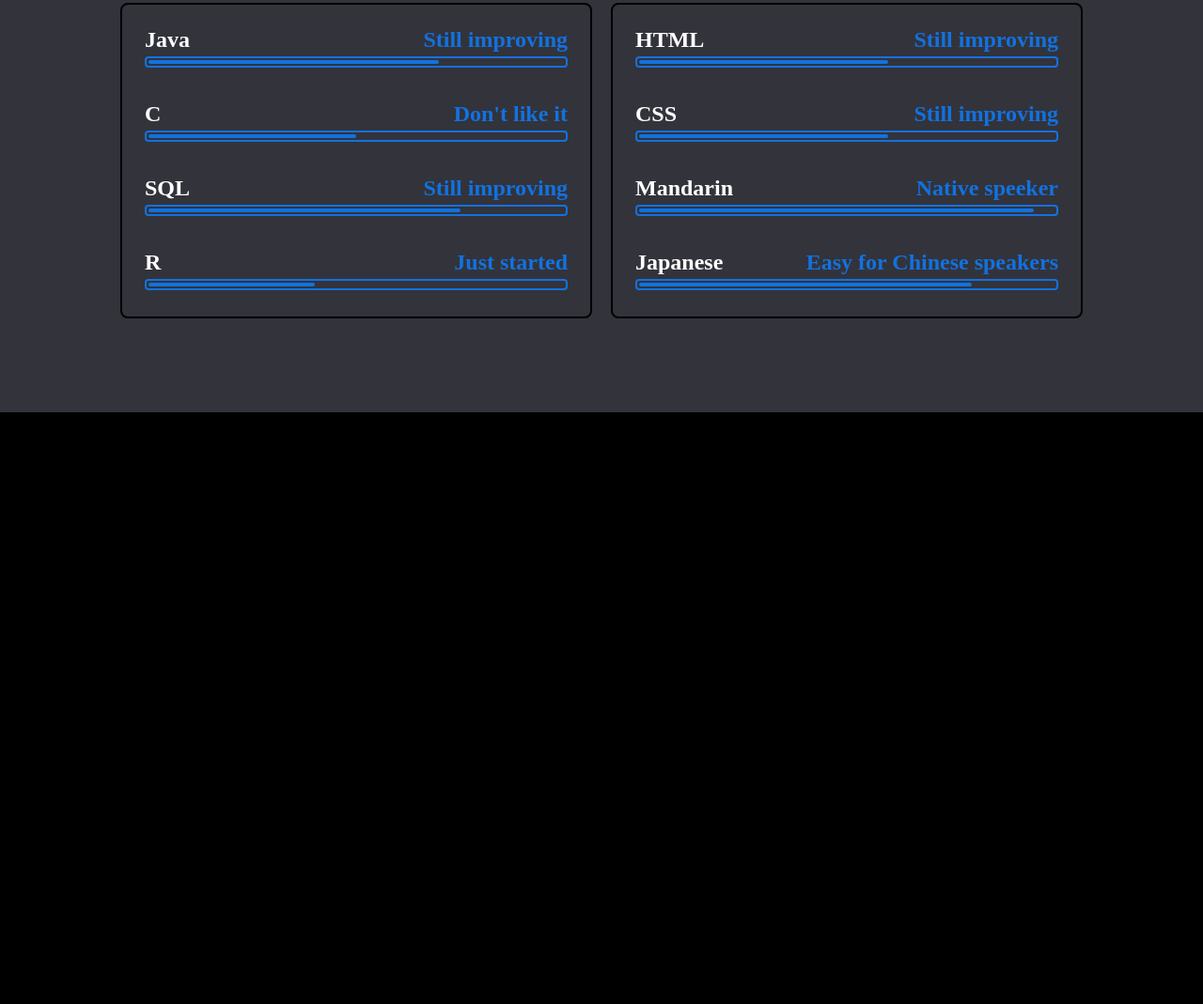
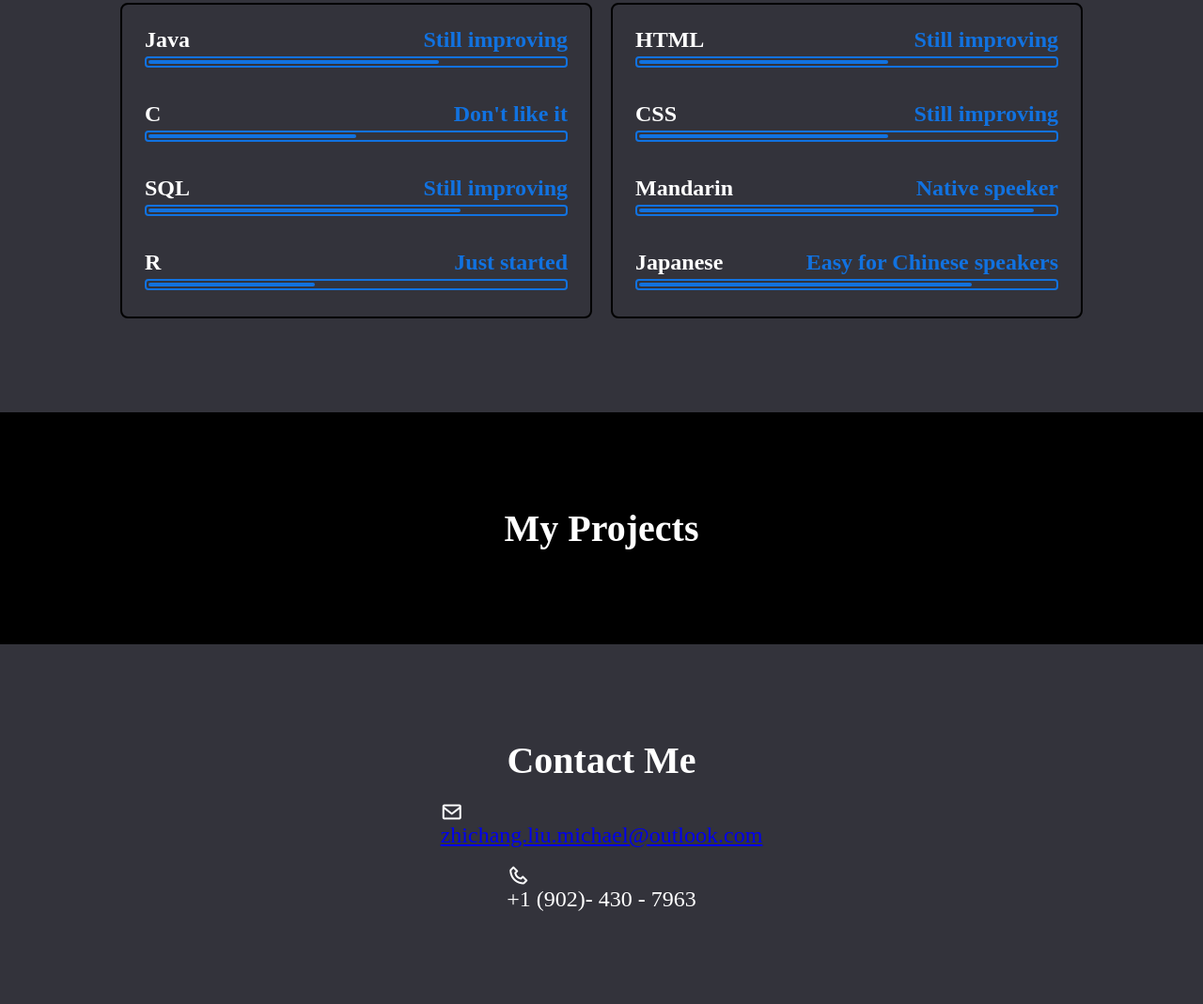
Before and after one commit to KaguyaM/KaguyaM.github.io, a plain HTML site: page index.html in a window 1280 px wide. Shown: the part 1930-2999 px from the top of the page at 94% size. Before the commit the page ends 2369 px from the top, so only its background shows below. Drawn offline with nearby package versions, Linux system fonts and the light colour scheme.

Commit message:
One part left

```diff
--- a/index.html
+++ b/index.html
@@ -9,7 +9,7 @@
 <body>
 
 <nav class="navbar">
-    <a class="active" href="#home">Home</a>
+    <a href="#home">Home</a>
     <a href="#about">About</a>
     <a href="#education">Education</a>
     <a href="#skills">Skills</a>
@@ -17,7 +17,7 @@
     <a href="#contact">Contact</a>
 </nav>
 
-<section class="home">
+<section class="home" id="home">
     <div class="home_content">
         <h1>Hi, I'm Zhichang Liu</h1>
         <h4>...call me Michael if you have trouble pronounce my name</h4>
@@ -31,12 +31,12 @@
     </div>
 </section>
 
-<section class="about">
+<section class="about" id="about">
     <h2 class="heading">About Me</h2>
     <p>Entry-level software developer and data analyst with a global mindset and a staid and rigorous character. Fluent in Mandarin, Japanese, and English. Possesses advanced knowledge of Java, C and SQL along with exceptional problem-solving skills, logical reasoning ability, data analysis skills, and a strong aptitude for learning. Have experience in software development using Android Studio. Comfortable with Agile development methodologies, and familiar with R, JavaScript, HTML, CSS, and visualization using D3.js and Tableau.</p>
 </section>
 
-<section class="education">
+<section class="education" id="education">
     <h2 class="heading">Education</h2>
 
     <div class="edu-img">
@@ -47,7 +47,7 @@
     </div>
 </section>
 
-<section class="skills">
+<section class="skills" id="skills">
     <h2 class="heading">My Top Skills</h2>
 
     <div class="skill-row">
@@ -110,6 +110,20 @@
     </div>
 </section>
 
+<section class="projects" id="projects">
+    <h2 class="heading">My Projects</h2>
+</section>
+
+<section class="contact" id="contact">
+    <h2 class="heading">Contact Me</h2>
+
+    <div class="contact-info">
+        <i class='bx bx-envelope'><p><a href="mailto:zhichang.liu.michael@outlook.com">zhichang.liu.michael@outlook.com</a></p></i>
+
+        <i class='bx bx-phone' ><p>+1 (902)- 430 - 7963</p></i>
+    </div>
+</section>
+
 
 </body>
 </html>
--- a/style.css
+++ b/style.css
@@ -34,8 +34,8 @@ body {
     color: white;
 }
 
-.navbar a:active {
-    background-color: rgb(161, 217, 243);
+.navbar a.active {
+    background-color: rgb(17, 114, 224);
     color: white;
 }
 
@@ -255,3 +255,30 @@ body {
 .skill-col:nth-child(2) .skill-content .progress:nth-child(4) .bar span{
     width: 80%;
 }
+
+.projects {
+    display: flex;
+    justify-content: center;
+    align-items: center;
+    flex-direction: column;
+    gap: 20px;
+    padding-bottom: 100px;
+    padding-top: 100px;
+}
+
+.contact {
+    padding-bottom: 100px;
+    padding-top: 100px;
+    background-color: rgb(51, 51, 59);
+}
+
+.contact-info {
+    font-size: 24px;
+    width: auto;
+    display: flex;
+    justify-content: center;
+    align-items: center;
+    flex-direction: column;
+    gap: 20px;
+    margin-top: 20px;
+}
```
